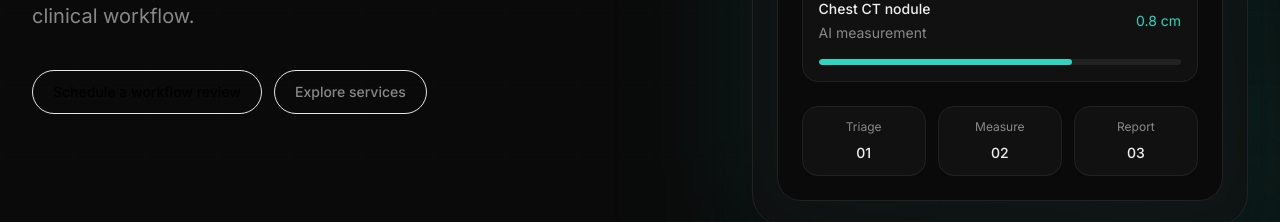
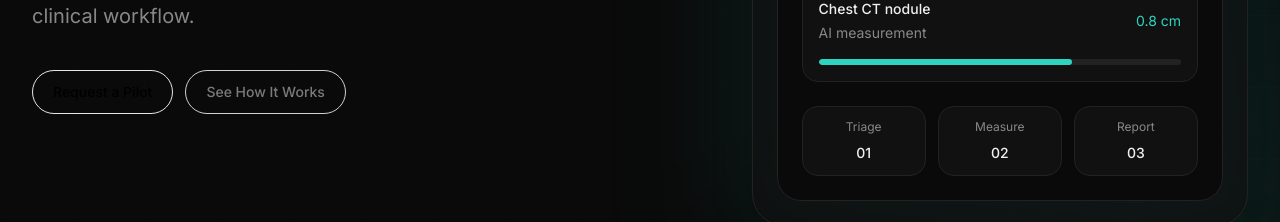
Before and after one commit to manojkm-77/hnvns-radiology, a Next.js app: page / in a window 1280 px wide. Shown: the part 489-711 px from the top of the page. Built offline with nearby package versions, Linux system fonts and the light colour scheme; no server answers.

Commit message:
feat(hero): primary CTA text, hover animation, and aria tooltip; update secondary CTA

```diff
--- a/components/sections/HeroSection.tsx
+++ b/components/sections/HeroSection.tsx
@@ -33,8 +33,16 @@ export function HeroSection() {
           </p>
 
           <div className="mt-10 flex flex-col gap-3 sm:flex-row">
-            <Button href="/contact">Schedule a workflow review</Button>
-            <Button href="/services" variant="outline">Explore services</Button>
+            <Button
+              href="/contact"
+              variant="primary"
+              className="transform transition-transform duration-200 hover:-translate-y-0.5 hover:scale-105"
+              aria-label="Request a Pilot — start a pilot program"
+              title="Request a Pilot"
+            >
+              Request a Pilot
+            </Button>
+            <Button href="/services" variant="outline" className="opacity-90">See How It Works</Button>
           </div>
         </div>
 
```
